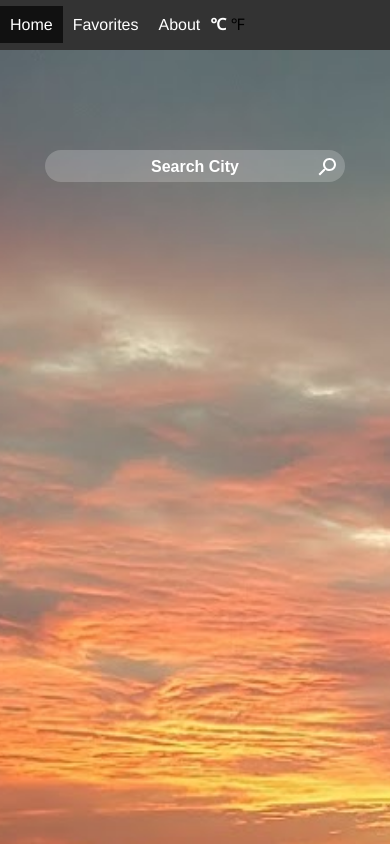
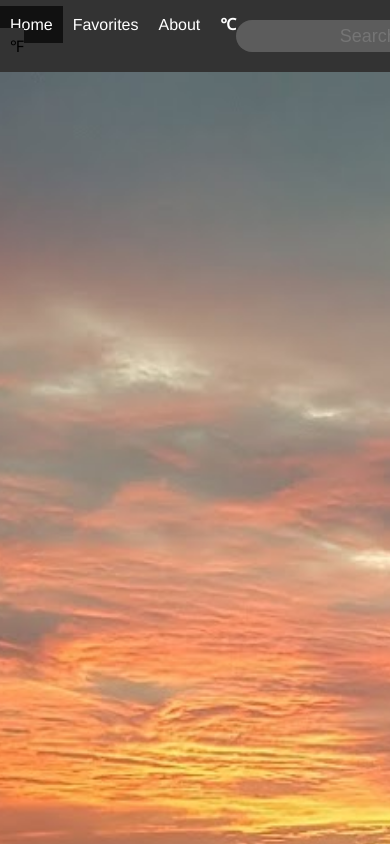
Before and after one commit to doubletuna/weather-app, a React (Create React App) app in the folder client/: page / in a window 390 px wide. Built offline with nearby package versions, Linux system fonts and the light colour scheme.

Commit message:
finalized css & media query

```diff
--- a/client/src/Components/Main/Main.scss
+++ b/client/src/Components/Main/Main.scss
@@ -1,6 +1,7 @@
 .main-wrapper {
   width: 100%;
-  height: calc(100% - 50px);
+  height: fit-content;
+  min-height: calc(100% - 50px);
   box-sizing: border-box;
   background-image: url('/background.png');
   background-repeat: no-repeat;
@@ -8,6 +9,7 @@
   background-size: cover;
   font-family: Helvetica;
   font-size: 16px;
+  padding: 30px 10px 0 10px;
 
   input:focus {
     outline: none;
@@ -21,71 +23,6 @@
     /* Firefox */
   }
 
-  .search-wrapper {
-    padding-top: 100px;
-    padding-bottom: 50px;
-    width: 300px;
-    margin: auto;
-
-    .search-field {
-      position: relative;
-      width: 100%;
-      padding: 5px 6px;
-      border: 0;
-      border-radius: 20px;
-      background: hsla(0, 0%, 100%, .2);
-      text-align: center;
-      line-height: 22px;
-      font-size: 18px;
-      box-sizing: border-box;
-      color: #ffffff;
-    }
-
-    .search-icon {
-      position: relative;
-      top: -27px;
-      left: 270px;
-      width: 24px;
-      height: 24px;
-      background-color: #ffffff;
-      transform: scaleX(-1);
-      -webkit-mask-image: url(/icons/search.svg);
-      mask-image: url(/icons/search.svg);
-    }
-
-
-    .autofill-container {
-      background-color: #ffffff;
-      // padding-left: 10px;
-      border-radius: 6px;
-      width: 100%;
-
-      .autofill-option {
-        display: block;
-        text-decoration: none;
-        box-sizing: border-box;
-        width: 100%;
-        border: none;
-        text-align: left;
-        background-color: #ffffff;
-
-      }
-
-      .autofill-option:first-child {
-        border-radius: 6px 6px 0 0;
-      }
-
-      .autofill-option:last-child {
-        border-radius: 0 0 6px 6px;
-      }
-
-      .autofill-option:hover {
-        background-color: #ff9a6b;
-        cursor: pointer;
-      }
-    }
-  }
-
   .results-wrapper {
     width: fit-content;
     padding-top: 50px;
--- a/client/src/Components/Main/Main.tsx
+++ b/client/src/Components/Main/Main.tsx
@@ -1,88 +1,28 @@
-import React, { useState } from 'react'
+import React, { useState, useEffect } from 'react'
 import './Main.scss'
 import * as _ from 'lodash'
 import { ILocation, IDailyForecast } from '../../interfaces/interfaces'
-import { addToLocationList, setDailyForecast } from '../../redux/global/global.actions'
 import { connect } from 'react-redux'
 import { IAppState } from '../../redux/app.state'
 import DailyWeather from '../DailyWeather/DailyWeather'
 import { Units } from '../../constants'
 import TodaysWeather from '../TodaysWeather/TodaysWeather'
-import { handleFocus } from '../../util'
 
 interface MainProps {
-  addToLocation: (location: ILocation) => void
-  setDailyForecast: (dailyForecast: IDailyForecast[]) => void,
+  dailyForecast: IDailyForecast[],
   selectedLocation: ILocation,
-  locationList: ILocation[],
-  dailyForecast: IDailyForecast[],
   units: Units
 }
 
 const Main = (props: MainProps) => {
-
-  const [countryInput, setCountryInput] = useState<string>('')
-  const [locationList, setLocationList] = useState<any[]>()
   const [weather, setWeather] = useState<any[]>(props.dailyForecast ? props.dailyForecast : [])
 
-  const handleSearchFieldChange = async (e) => {
-    e.preventDefault()
-    setCountryInput(e.target.value)
-    if (e.target.value.length > 3) {
-      console.log('greater than 3..')
-      const response = await fetch(`/location/${e.target.value}`)
-      const processed = await response.json()
-      if (processed.data && processed.data.Code !== 'ServiceUnavailable') {
-        setLocationList(processed.data)
-        console.log('data ? ', processed.data)
-      }
-    }
-  }
-
-  const handleSelectionClicked = async (key) => {
-    const selectedLocation = _.find(locationList, { 'Key': key })
-    const locationExists = _.find(props.locationList, { 'Key': key })
-    if (selectedLocation) {
-      setCountryInput(selectedLocation.LocalizedName)
-      setLocationList([])
-      getWeatherBylocation(selectedLocation)
-
-      // make sure that we have unique locations @ locationList
-      if (!locationExists) {
-        props.addToLocation(selectedLocation)
-      }
-    } else {
-      console.log('error crapola')
-    }
-  }
-
-  const getWeatherBylocation = async (location) => {
-    const response = await fetch(`/weather/${location.Key}`)
-    const processed = await response.json()
-    if (processed.data && processed.data.Code !== 'ServiceUnavailable') {
-      setWeather(processed.data.DailyForecasts)
-      props.setDailyForecast(processed.data.DailyForecasts)
-      console.log('DailyForecasts ? ', processed.data.DailyForecasts)
-    }
-  }
+  useEffect(() => {
+    setWeather(props.dailyForecast)
+  })
 
   return (
     <div className="main-wrapper">
-      <div className="search-wrapper">
-        <>
-        <input className="search-field" autoComplete="off" value={countryInput} type="text" name="country" onFocus={handleFocus} onClick={handleFocus} onChange={handleSearchFieldChange} placeholder="Search City" />
-        <div className="search-icon"></div>
-        </>
-        <div className="autofill-container">
-          {
-            locationList && locationList.map((location, idx) => {
-              return (
-                <button className="autofill-option" onClick={() => handleSelectionClicked(location.Key)} key={idx}>{location.LocalizedName}</button>
-              )
-            })
-          }
-        </div>
-      </div>
       {
         weather && weather[0] && <TodaysWeather selectedLocation={props.selectedLocation} date={weather[0].Date} max={weather[0].Temperature.Maximum.Value} min={weather[0].Temperature.Minimum.Value} icon={weather[0].Day.Icon} iconPhrase={weather[0].Day.IconPhrase} units={props.units} />
       }
@@ -101,18 +41,10 @@ const Main = (props: MainProps) => {
 
 const mapStateToProps = (state: IAppState) => {
   return {
-    locationList: state.global.locationList,
     dailyForecast: state.global.dailyForecast,
     units: state.global.units,
     selectedLocation: state.global.selectedLocation
   }
 }
 
-const mapDispatchToProps = (dispatch: any) => {
-  return {
-    addToLocation: (location: ILocation) => addToLocationList(dispatch, location),
-    setDailyForecast: (dailyForecast: IDailyForecast[]) => setDailyForecast(dispatch, dailyForecast)
-  }
-}
-
-export default connect(mapStateToProps, mapDispatchToProps)(Main)
+export default connect(mapStateToProps, null)(Main)
--- a/client/src/Components/NavBar/NavBar.scss
+++ b/client/src/Components/NavBar/NavBar.scss
@@ -1,6 +1,14 @@
+.navbar-wrapper {
+  display: flex;
+  align-items: center;
+  background-color: #333333;
+
+  @media (max-width: 900px) {
+    justify-content: space-between;
+  }
+
   .navbar-container {
-  width: 100%;
-  background-color: #333333;
+    width: 300px;
     padding: 14px 0px;
     margin: 0;
 
@@ -30,6 +38,7 @@
         text-transform: uppercase;
         font-size: 18;
         background-color: transparent;
+        padding-left: 10px;
 
         &.active {
           color: #ffffff;
@@ -49,3 +58,4 @@
       color: #ffffff;
     }
   }
+}
--- a/client/src/Components/NavBar/NavBar.tsx
+++ b/client/src/Components/NavBar/NavBar.tsx
@@ -5,6 +5,7 @@ import { IAppState } from '../../redux/app.state'
 import { connect } from 'react-redux'
 import { Units } from '../../constants'
 import { toggleUnits } from '../../redux/global/global.actions'
+import Search from '../Search/Search'
 
 interface NavBarProps {
   units: Units,
@@ -21,7 +22,7 @@ const NavBar = (props: NavBarProps) => {
   }
 
   return (
-    <nav>
+    <nav className="navbar-wrapper">
       <ul className="navbar-container">
         <li className="nav-option">
           <NavLink exact activeClassName="active" to="/">Home</NavLink>
@@ -34,9 +35,9 @@ const NavBar = (props: NavBarProps) => {
         </li>
         <li className="nav-option">
           <span className={`set-units ${units === Units.METRIC ? "active" : ""}`} onClick={() => toggleUnits(Units.METRIC)}>&#8451;</span> <span className={`set-units ${units === Units.IMPERIAL ? "active" : ""}`} onClick={() => toggleUnits(Units.IMPERIAL)}>&#8457;</span>
-
         </li>
       </ul>
+      <Search />
     </nav>
   )
 }
--- /dev/null
+++ b/client/src/Components/Search/Search.scss
@@ -0,0 +1,65 @@
+.search-wrapper {
+  padding-left: calc(50vw - 450px);  height: 32px;
+  top: 10px;
+  left: calc(50vw - 150px);
+
+  .search-field {
+    width: 300px;
+    padding: 5px 6px;
+    border: 0;
+    border-radius: 20px;
+    background: hsla(0, 0%, 100%, .2);
+    text-align: center;
+    line-height: 22px;
+    font-size: 18px;
+    box-sizing: border-box;
+    color: #ffffff;
+  }
+
+  .search-icon {
+    position: relative;
+    top: -27px;
+    left: 270px;
+    width: 24px;
+    height: 24px;
+    background-color: #ffffff;
+    transform: scaleX(-1);
+    -webkit-mask-image: url(/icons/search.svg);
+    mask-image: url(/icons/search.svg);
+  }
+
+
+  .autofill-container {
+    background-color: #ffffff;
+    // padding-left: 10px;
+    border-radius: 6px;
+    width: 300px;
+    position: absolute;
+    top: 36px;
+    z-index: 10;
+
+
+    .autofill-option {
+      display: block;
+      text-decoration: none;
+      box-sizing: border-box;
+      width: 100%;
+      border: none;
+      text-align: left;
+      background-color: #ffffff;
+    }
+
+    .autofill-option:first-child {
+      border-radius: 6px 6px 0 0;
+    }
+
+    .autofill-option:last-child {
+      border-radius: 0 0 6px 6px;
+    }
+
+    .autofill-option:hover {
+      background-color: #ff9a6b;
+      cursor: pointer;
+    }
+  }
+}
--- /dev/null
+++ b/client/src/Components/Search/Search.tsx
@@ -0,0 +1,98 @@
+import React, { useState } from 'react'
+import './Search.scss'
+import { ILocation, IDailyForecast } from '../../interfaces/interfaces'
+import { setDailyForecast, addToLocationList } from '../../redux/global/global.actions'
+import { IAppState } from '../../redux/app.state'
+import { connect } from 'react-redux'
+import _ from 'lodash'
+import { handleFocus } from '../../util'
+
+interface SearchProps {
+  addToLocation: (location: ILocation) => void
+  setDailyForecast: (dailyForecast: IDailyForecast[]) => void,
+  selectedLocation: ILocation,
+  locationList: ILocation[],
+  dailyForecast: IDailyForecast[],
+}
+
+const Search = (props: SearchProps) => {
+  const [countryInput, setCountryInput] = useState<string>('')
+  const [locationList, setLocationList] = useState<any[]>()
+
+  const handleSearchFieldChange = async (e) => {
+    e.preventDefault()
+    setCountryInput(e.target.value)
+    if (e.target.value.length > 3) {
+      console.log('greater than 3..')
+      const response = await fetch(`/location/${e.target.value}`)
+      const processed = await response.json()
+      if (processed.data && processed.data.Code !== 'ServiceUnavailable') {
+        setLocationList(processed.data)
+        console.log('data ? ', processed.data)
+      }
+    }
+  }
+
+  const handleSelectionClicked = async (key) => {
+    const selectedLocation = _.find(locationList, { 'Key': key })
+    const locationExists = _.find(props.locationList, { 'Key': key })
+    if (selectedLocation) {
+      setCountryInput(selectedLocation.LocalizedName)
+      setLocationList([])
+      getWeatherBylocation(selectedLocation)
+
+      // make sure that we have unique locations @ locationList
+      if (!locationExists) {
+        props.addToLocation(selectedLocation)
+      }
+    } else {
+      console.log('error crapola')
+    }
+  }
+
+  const getWeatherBylocation = async (location) => {
+    const response = await fetch(`/weather/${location.Key}`)
+    const processed = await response.json()
+    if (processed.data && processed.data.Code !== 'ServiceUnavailable') {
+      props.setDailyForecast(processed.data.DailyForecasts)
+      console.log('DailyForecasts ? ', processed.data.DailyForecasts)
+    }
+  }
+
+  return (
+    <div className="search-wrapper">
+      <>
+        <input className="search-field" autoComplete="off" value={countryInput} type="text" name="country" onFocus={handleFocus} onClick={handleFocus} onChange={handleSearchFieldChange} placeholder="Search City" />
+        <div className="search-icon"></div>
+      </>
+      <div className="autofill-container">
+        {
+          locationList && locationList.map((location, idx) => {
+            return (
+              <button className="autofill-option" onClick={() => handleSelectionClicked(location.Key)} key={idx}>{location.LocalizedName}</button>
+            )
+          })
+        }
+      </div>
+    </div>
+
+  )
+}
+
+const mapStateToProps = (state: IAppState) => {
+  return {
+    locationList: state.global.locationList,
+    dailyForecast: state.global.dailyForecast,
+    units: state.global.units,
+    selectedLocation: state.global.selectedLocation
+  }
+}
+
+const mapDispatchToProps = (dispatch: any) => {
+  return {
+    addToLocation: (location: ILocation) => addToLocationList(dispatch, location),
+    setDailyForecast: (dailyForecast: IDailyForecast[]) => setDailyForecast(dispatch, dailyForecast)
+  }
+}
+
+export default connect(mapStateToProps, mapDispatchToProps)(Search)
--- a/client/src/Components/TodaysWeather/TodaysWeather.tsx
+++ b/client/src/Components/TodaysWeather/TodaysWeather.tsx
@@ -31,7 +31,7 @@ const TodaysWeather = (props: TodaysWeatherProps) => {
           </>
         }
         <div className="icon-temp">
-          <img className="weather-icon" src={`/images/0${props.icon}-s.png`} alt={props.iconPhrase} />
+          <img className="weather-icon" src={`/images/${props.icon < 10 ? '0'+props.icon : props.icon}-s.png`} alt={props.iconPhrase} />
           {
             convertTemp ?
               <><div className="inner-temp">{tempConversion(props.max)}&#176;/{tempConversion(props.min)}&#176;</div>
```
Also changed, not shown: client/src/Components/DailyWeather/DailyWeather.scss (+22 -1 lines), client/src/Components/DailyWeather/DailyWeather.tsx (+8 -6 lines), 2 other files (tests, documents, lock files or other folders). Lines whose indentation alone changed are shown as unchanged.
